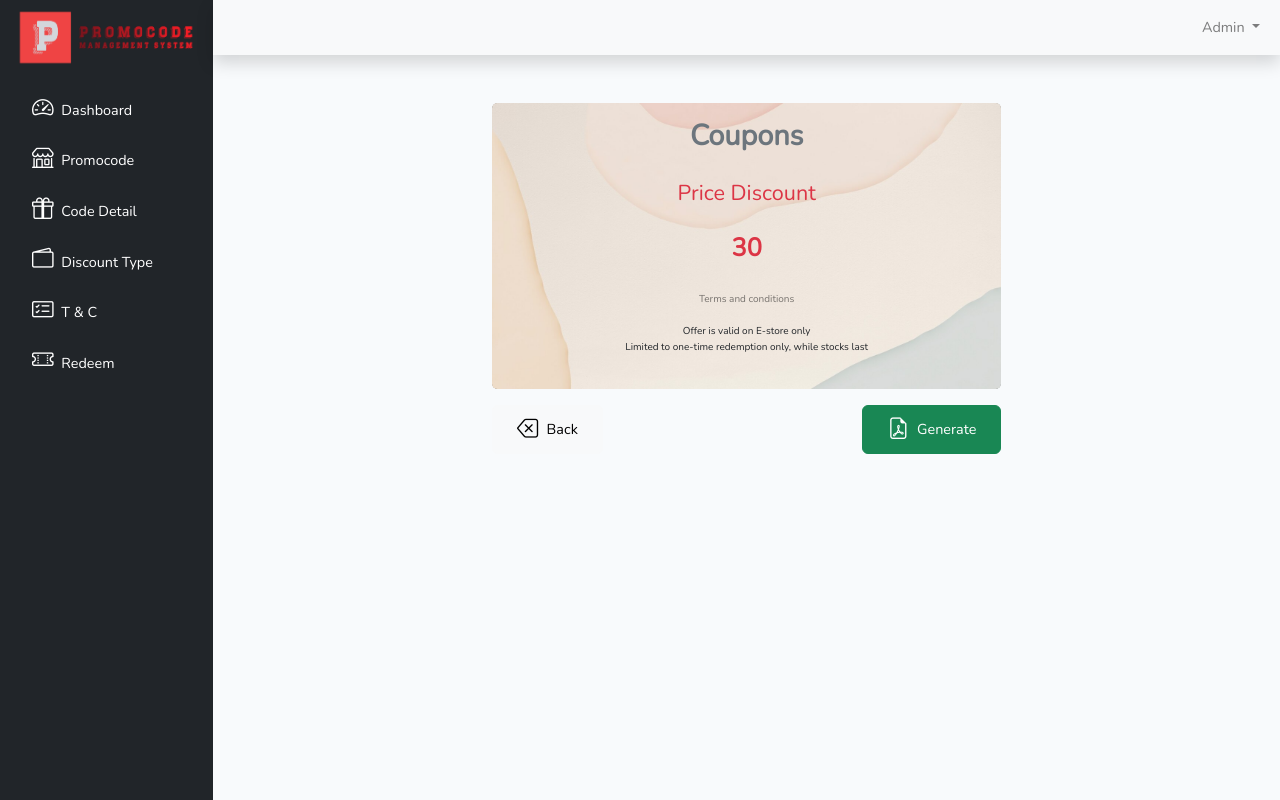
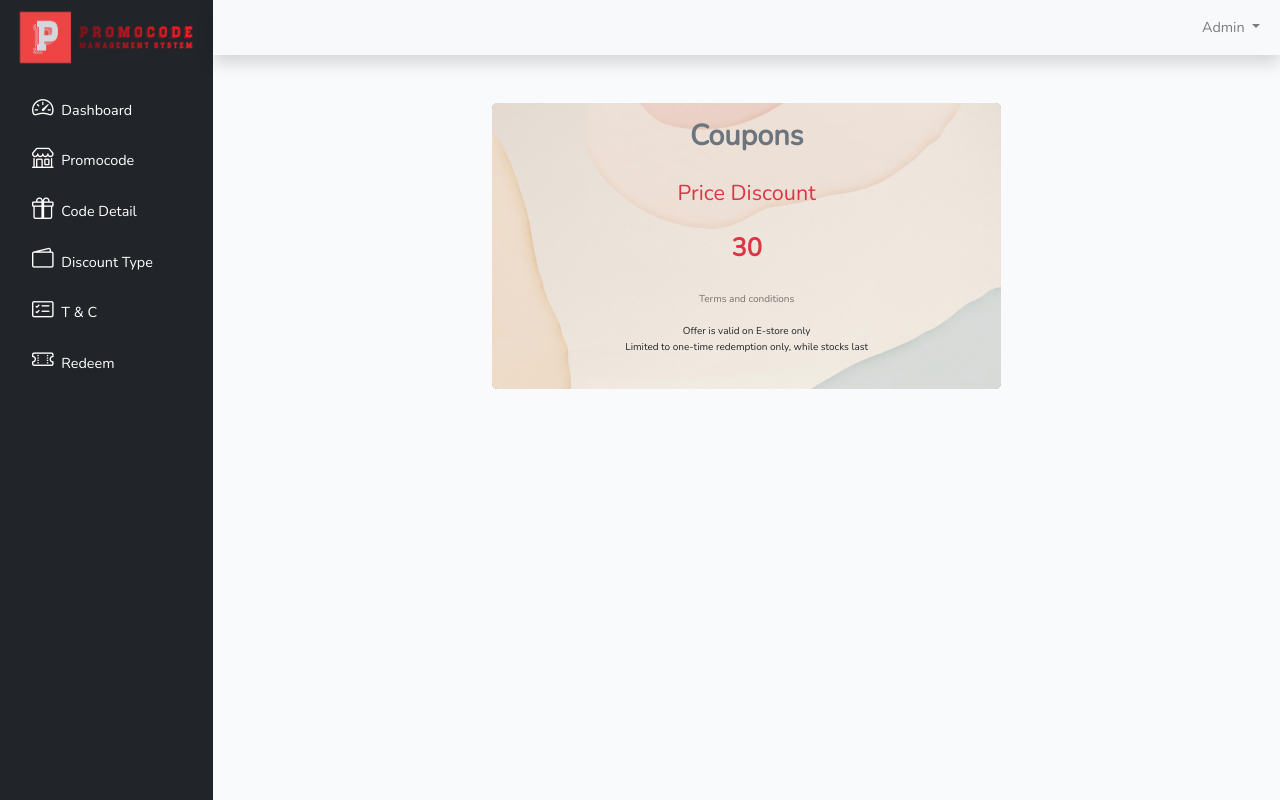
Before and after one commit to yhyh08/Promocode-Mgmt, a Laravel app: page /promocode/voucher/1 in a window 1280 px wide. Run offline with Laravel 10, Linux system fonts and the light colour scheme; a user stored in the database is signed in; data comes from the database, SQL or seed files in the repository; style sheets or scripts are compiled from the project's sources; some libraries are stand-ins or nearby versions.

Commit message:
view voucher

```diff
--- a/resources/views/admin/promocode/index.blade.php
+++ b/resources/views/admin/promocode/index.blade.php
@@ -40,7 +40,7 @@
                     <input data-id="{{$promocodes->id}}" class="toggle-class" type="checkbox" data-onstyle="success" data-offstyle="danger" data-toggle="toggle" {{ $promocodes->status == 1 ? 'checked' : '' }}>
                 </td>
                 <td>
-                    <a href="{{ route('promocode.detail.print', ['id'=>$promocodes->id]) }}" class="clr-icon"><i class="fs-4 bi-printer"></i></a>
+                    <a href="{{ route('promocode.voucher', ['id'=>$promocodes->id]) }}" class="clr-icon"><i class="fs-4 bi-printer"></i></a>
                 </td>
                 <td>
                     <a href="{{ route('promocode.shows', ['id'=>$promocodes->id]) }}" class="clr-icon"><i class="fs-4 bi-book"></i></a>
--- a/resources/views/admin/promocode/voucher.blade.php
+++ b/resources/views/admin/promocode/voucher.blade.php
@@ -25,14 +25,6 @@
             @endforeach
         </div>
     </div>
-    <div class="row my-3">
-        <div class="col">
-            <a href="{{ route('promocode.index') }}" class="btn btn-light btn-xs d-inline-flex align-items-center px-4 "><i class="fs-4 bi-backspace pr-2"></i>Back</a>
-        </div>
-        <div class="col text-right">
-            <a href="{{route('promocode.voucher.print', ['id'=>$item->id]) }}" class="btn btn-success btn-xs d-inline-flex align-items-center px-4 "><i class="fs-4 bi-file-earmark-pdf pr-2"></i>Generate</a>
-        </div>
-    </div>
 </div>
 
 @endsection
```
